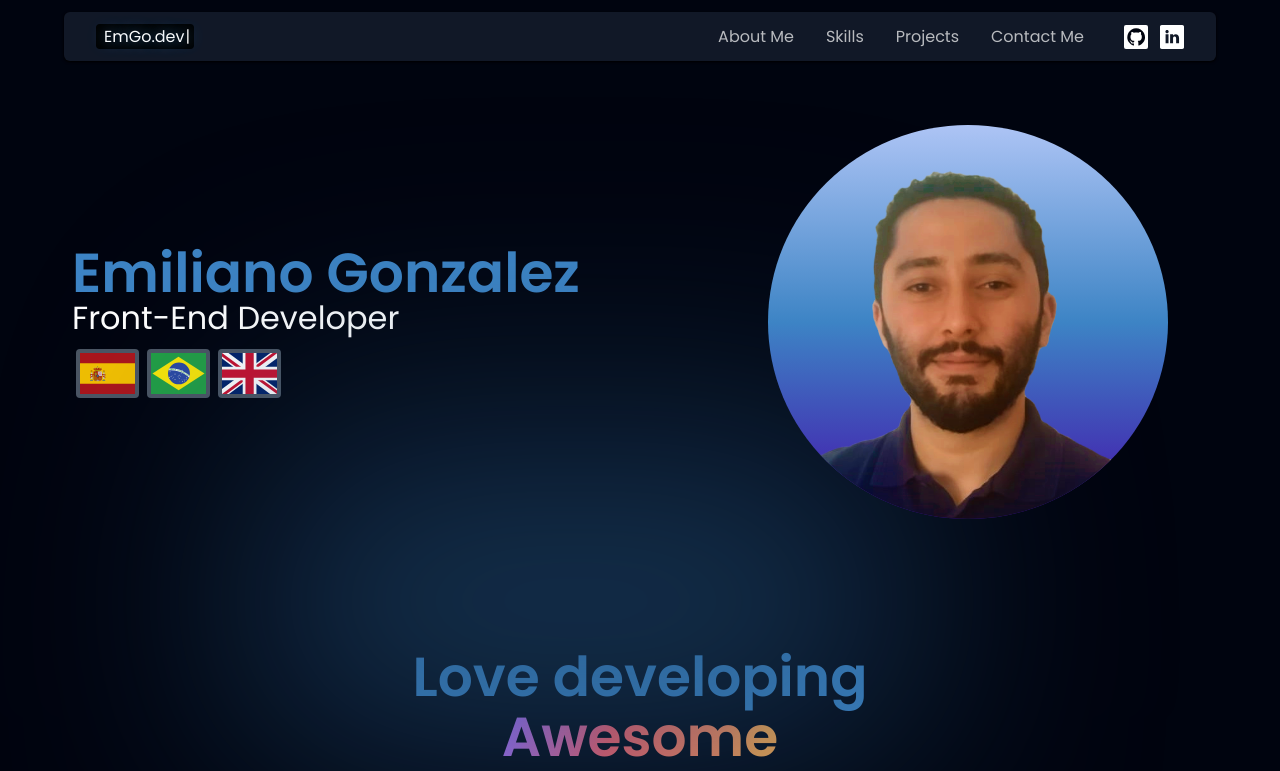
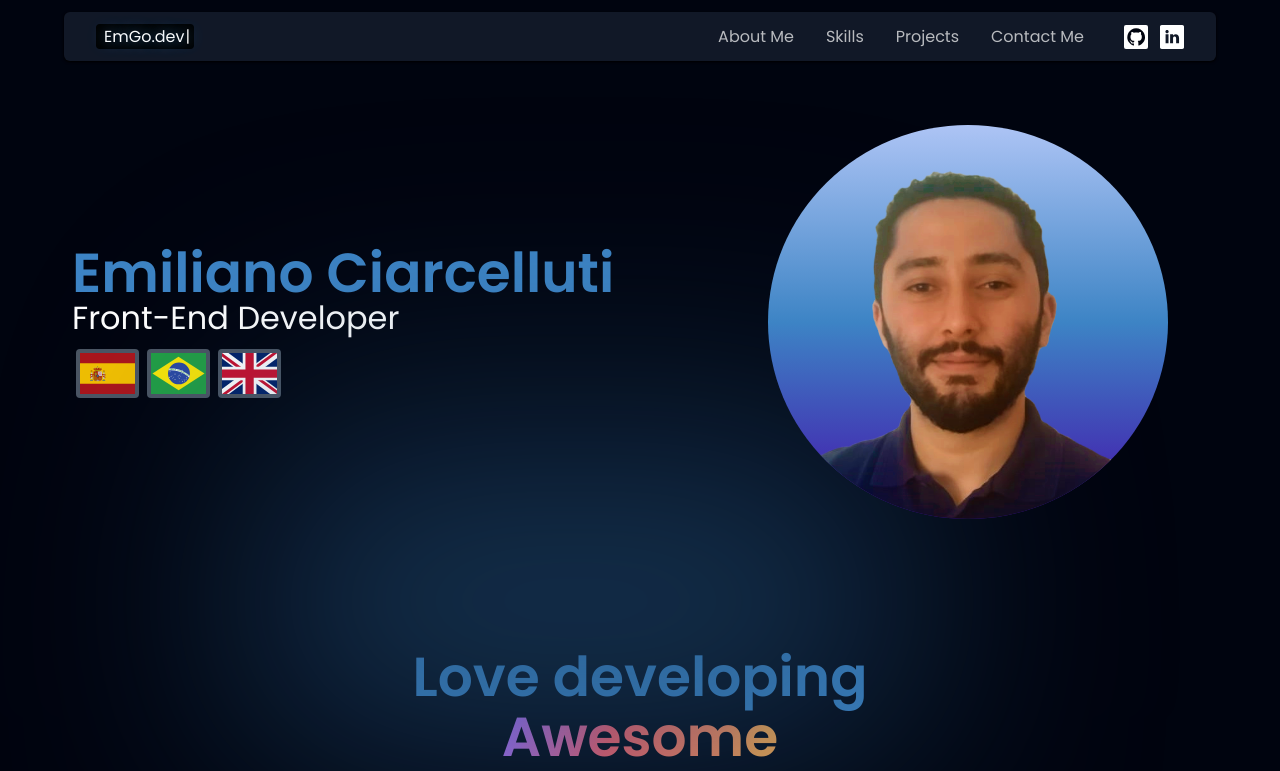
Before and after one commit to EmGoAR/Portfolio, a React (Vite) app: page / in a window 1280 px wide. Shown: the top 771 px of the page. Built offline with nearby package versions, Linux system fonts and the light colour scheme.

Commit message:
little update

```diff
--- a/src/components/LandingPage.jsx
+++ b/src/components/LandingPage.jsx
@@ -14,7 +14,7 @@ const LandingPage = () => {
 				{/* Title */}
 				<div className="font-poppins font-semibold ss:text-left text-center">
 					<h1 className="text-[#3D84C5] ss:text-[55px] text-[42px] ss:leading-[60px] leading-[55px]">
-						Emiliano Gonzalez
+						Emiliano Ciarcelluti
 					</h1>
 					<h1 className="text-white ss:text-[32px] text-[22px] font-normal ss:leading-[30px] leading-[25px]">
 						Front-End Developer
```
